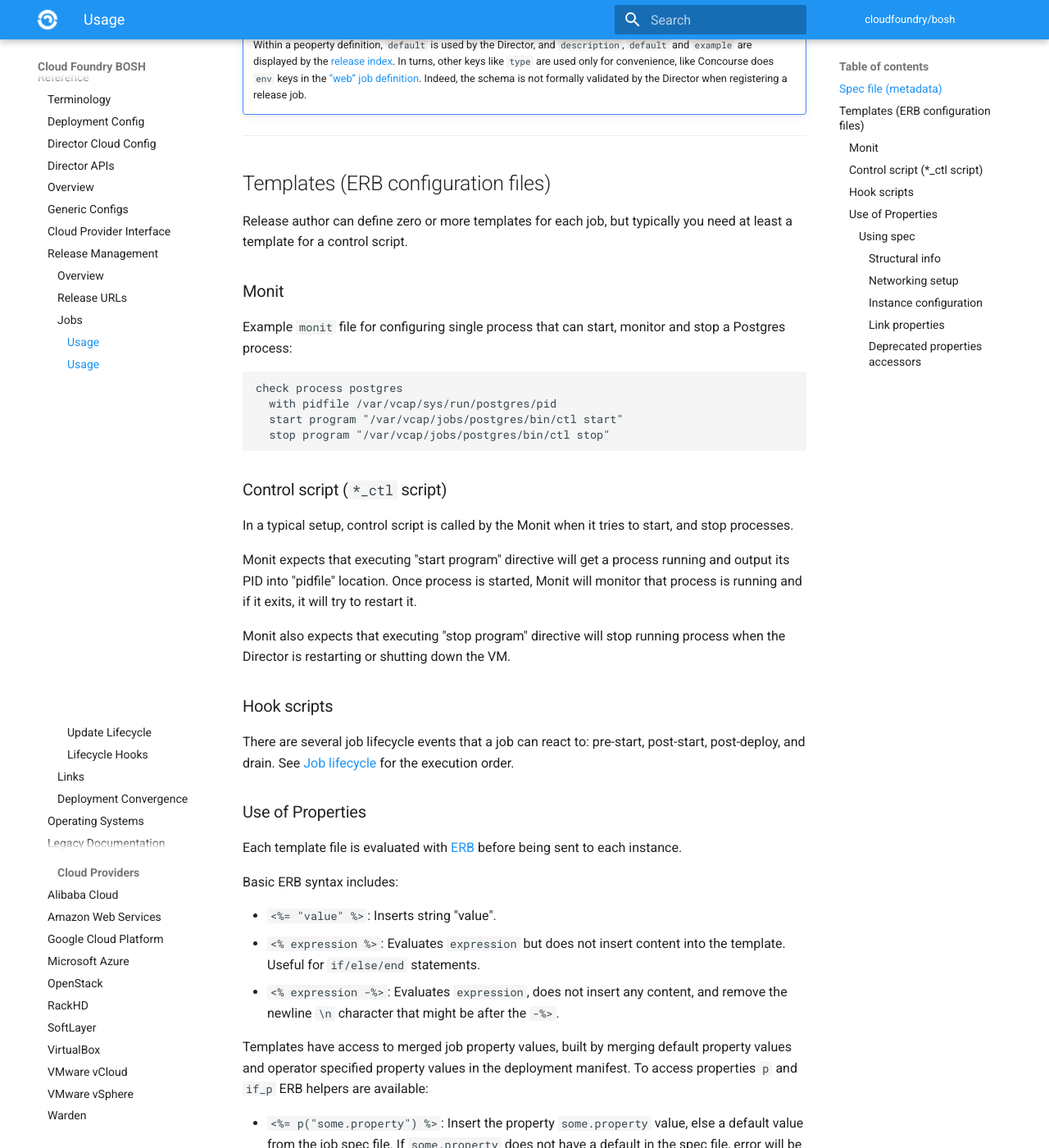
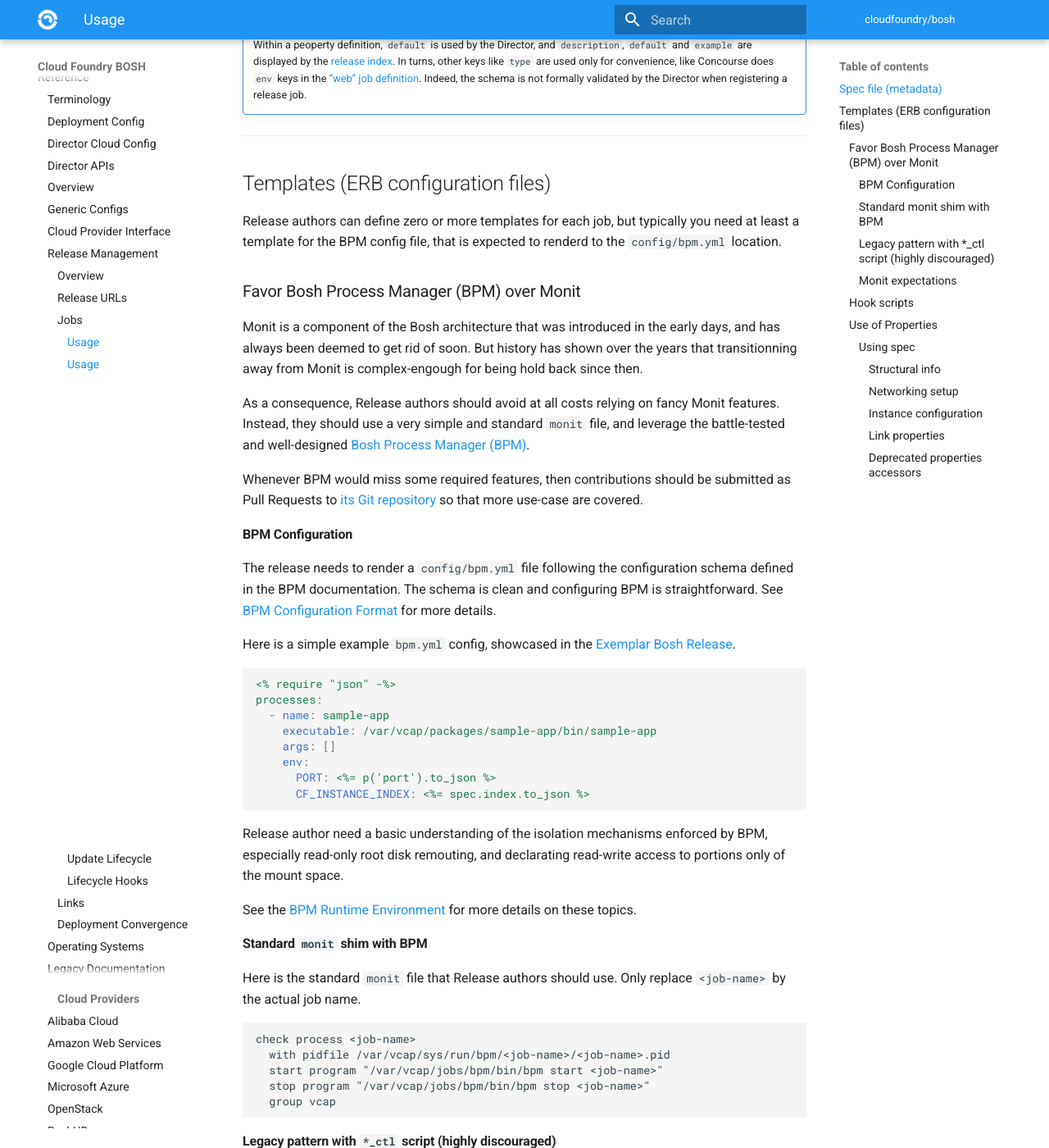
Before and after one commit to cloudfoundry/docs-bosh, an MkDocs documentation site: the page built from content/jobs.md, in a window 1280 px wide and 1400 px high, scrolled down 2399 px. Shown: the whole window at 82% size. Built offline with MkDocs 1.6.1 and Material for MkDocs 9.7.7, drawn with Linux system fonts in a browser that asks for light colours; old or Windows-style settings are respelled for this version of MkDocs; some of the changed text lies outside the part shown.

Commit message:
Rewrite recommendations and bring BPM upfront
+ Document consumer/provider schema for links
+ Clarify templates declatation

````diff
--- a/content/jobs.md
+++ b/content/jobs.md
@@ -22,7 +22,7 @@ name: http-server
 description: This job runs a simple HTTP server.
 
 templates:
-  ctl.sh: bin/ctl
+  bpm.yml: config/bpm.yml
   config.json: config/config.json
 
 packages:
@@ -99,30 +99,129 @@ Schema:
 ---
 ## Templates (ERB configuration files) {: #templates }
 
-Release author can define zero or more templates for each job, but typically you need at least a template for a control script.
+Release authors can define zero or more templates for each job, but typically
+you need at least a template for the BPM config file, that is expected to
+renderd to the `config/bpm.yml` location.
 
-### Monit {: #monit }
+### Favor Bosh Process Manager (BPM) over Monit {: #monit }
 
-Example `monit` file for configuring single process that can start, monitor and stop a Postgres process:
+Monit is a component of the Bosh architecture that was introduced in the early
+days, and has always been deemed to get rid of soon. But history has shown
+over the years that transitionning away from Monit is complex-engough for
+being hold back since then.
 
-```
-check process postgres
-  with pidfile /var/vcap/sys/run/postgres/pid
-  start program "/var/vcap/jobs/postgres/bin/ctl start"
-  stop program "/var/vcap/jobs/postgres/bin/ctl stop"
+As a consequence, Release authors should avoid at all costs relying on fancy
+Monit features. Instead, they should use a very simple and standard `monit`
+file, and leverage the battle-tested and well-designed
+[Bosh Process Manager (BPM)](bpm/bpm).
+
+Whenever BPM would miss some required features, then contributions should be
+submitted as Pull Requests to [its Git repository][bpm_repo] so that more
+use-case are covered.
+
+[bpm_repo]: https://github.com/cloudfoundry/bpm-release/tree/master/src/bpm
+
+#### BPM Configuration
+
+The release needs to render a `config/bpm.yml` file following the
+configuration schema defined in the BPM documentation. The schema is clean and
+configuring BPM is straightforward. See [BPM Configuration Format](bpm/config)
+for more details.
+
+Here is a simple example `bpm.yml` config, showcased in the
+[Exemplar Bosh Release][exemplar_bpm].
+
+[exemplar_bpm]: https://github.com/cloudfoundry/exemplar-release/blob/latest/jobs/sample-app/templates/bpm.yml
+
+```yaml
+<% require "json" -%>
+processes:
+  - name: sample-app
+    executable: /var/vcap/packages/sample-app/bin/sample-app
+    args: []
+    env:
+      PORT: <%= p('port').to_json %>
+      CF_INSTANCE_INDEX: <%= spec.index.to_json %>
 ```
 
-### Control script (`*_ctl` script) {: #ctl }
+Release author need a basic understanding of the isolation mechanisms enforced
+by BPM, especially read-only root disk remouting, and declarating read-write
+access to portions only of the mount space.
 
-In a typical setup, control script is called by the Monit when it tries to start, and stop processes.
+See the [BPM Runtime Environment](bpm/runtime) for more details on these topics.
 
-Monit expects that executing "start program" directive will get a process running and output its PID into "pidfile" location. Once process is started, Monit will monitor that process is running and if it exits, it will try to restart it.
+#### Standard `monit` shim with BPM
 
-Monit also expects that executing "stop program" directive will stop running process when the Director is restarting or shutting down the VM.
+Here is the standard `monit` file that Release authors should use. Only
+replace `<job-name>` by the actual job name.
+
+```monit
+check process <job-name>
+  with pidfile /var/vcap/sys/run/bpm/<job-name>/<job-name>.pid
+  start program "/var/vcap/jobs/bpm/bin/bpm start <job-name>"
+  stop program "/var/vcap/jobs/bpm/bin/bpm stop <job-name>"
+  group vcap
+```
+
+#### Legacy pattern with `*_ctl` script (highly discouraged)
+
+Legacy `monit` files are using a `*_ctl` scripts that conventionally accept
+`start` or `stop` as first argument. We document this here only for release
+author to spot this old pattern and properly
+[transition to the BPM pattern](bpm/transitioning).
+
+```monit
+check process postgres
+  with pidfile /var/vcap/sys/run/postgres/postgres.pid
+  start program "/var/vcap/jobs/postgres/bin/postgres_ctl start"
+  stop program "/var/vcap/jobs/postgres/bin/postgres_ctl stop"
+```
+
+This is highly discouraged, because experience has show that the `*_ctl`
+scripts have so many small details to care about, that this pattern leads to
+tremendous boiler-plate, untested and fragile script code in Bosh releases.
+Would release authors not be able to use BPM for some good reason, then
+leveraging the standard `start-stop-daemon` utility is a cleaner and more
+robust pattern.
+
+For completeness, see the [Exemplar Release][start_stop_daemon_example] with
+detailed examples on the `start-stop-daemon` pattern, though release authors
+are encouraged to use BPM instead.
+
+[start_stop_daemon_example]: https://github.com/cloudfoundry/exemplar-release/blob/latest/jobs/paragon/templates/start
+
+#### Monit expectations
+
+In a typical setup, BPM is called by Monit when OS processes, whether daemons
+or one-off errand jobs, need to be started or stopped.
+
+Monit expects that executing "bpm start" directive will get a process running
+and output its PID into the file given by the `with pidfile` declaration. Once
+the process is started by BPM, Monit will monitor the daemon process, based on
+the PID that can be found in the `pidfile`, and if the process cease to exist,
+Monit will try to start it again.
+
+Monit also expects that executing `bpm stop` will stop the running process.
+BPM offers the best guarantees for that, and properly adapts to some
+documented defects of Monit in that regards.
+See the [Monit Workarounds](bpm/runtime.md#monit-workarounds) for more details.
 
 ### Hook scripts {: #hooks }
 
-There are several job lifecycle events that a job can react to: pre-start, post-start, post-deploy, and drain. See [Job lifecycle](job-lifecycle.md) for the execution order.
+There are several job lifecycle events that a job can react to: `pre-start`,
+`post-start`, `post-deploy`, `pre-stop`, `post-stop`, and `drain`.
+
+See [Job lifecycle](job-lifecycle.md) for more details on the exact execution
+order of these hook scripts.
+
+The Exemplar Release demonstrate state-of-the-art implementations for
+[`post-start`][post_start_example] or [`drain`][drain_example], including
+helpful boilerplate that provide proper timestamping of logs for hook scripts,
+which has proven very useful when troubleshooting issues while developing Bosh
+Releases.
+
+[post_start_example]: https://github.com/cloudfoundry/exemplar-release/blob/latest/jobs/paragon/templates/post-start
+[drain_example]: https://github.com/cloudfoundry/exemplar-release/blob/latest/jobs/paragon/templates/drain
 
 ### Use of Properties {: #properties }
 
````
